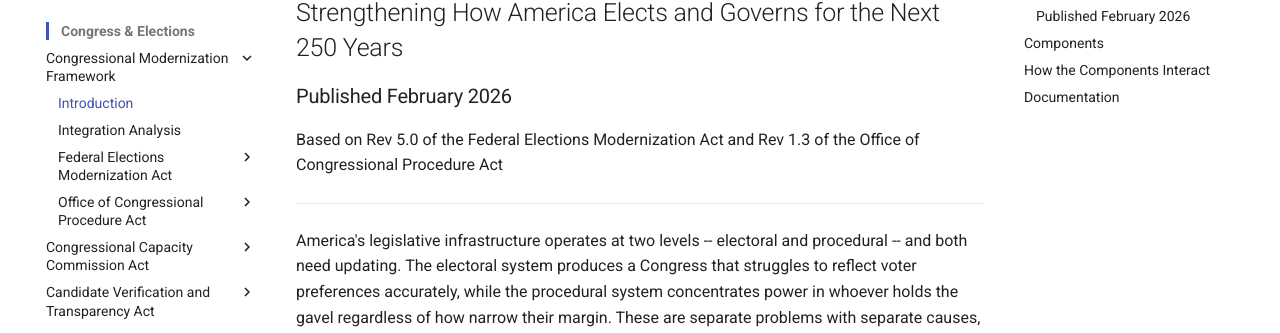
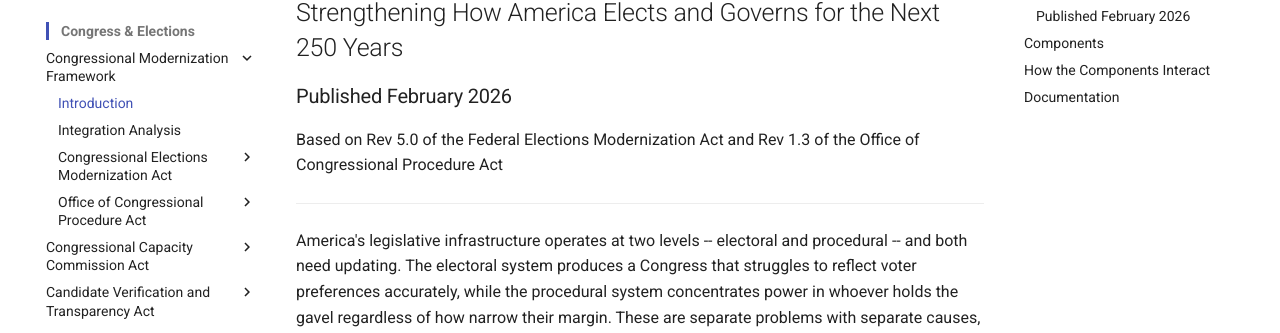
Before and after one commit to albertintech/apai, an MkDocs documentation site: the page built from docs/congress/cmf/introduction.md, in a window 1280 px wide. Shown: the part 185-518 px from the top of the page. Built offline with MkDocs 1.6.1 and Material for MkDocs 9.7.7, drawn with Linux system fonts in a browser that asks for light colours; some of the changed lines change nothing that is shown.

Commit message:
Update mkdocs.yml

```diff
--- a/mkdocs.yml
+++ b/mkdocs.yml
@@ -35,29 +35,29 @@ nav:
           - Congressional Modernization Framework:
                 - Introduction: congress/cmf/introduction.md
                 - Integration Analysis: congress/cmf/integration-analysis.md
-                - Federal Elections Modernization Act:
-                      - Introduction: congress/cmf/fema/introduction.md
-                      - Overview: congress/cmf/fema/overview.md
-                      - Legislative Text: congress/cmf/fema/legislative-text.md
-                      - Policy Rationale: congress/cmf/fema/policy-rationale.md
+                - Congressional Elections Modernization Act:
+                      - Introduction: congress/cmf/cema/introduction.md
+                      - Overview: congress/cmf/cema/overview.md
+                      - Legislative Text: congress/cmf/cema/legislative-text.md
+                      - Policy Rationale: congress/cmf/cema/policy-rationale.md
                       - Reference Materials:
-                            - What Changes For Voters: congress/cmf/fema/what-changes-for-voters.md
-                            - Sample Ballot (Multi-Member District): congress/cmf/fema/sample-mmd-ballot.md
-                            - Sample Ballot (Single-Member District): congress/cmf/fema/sample-smd-ballot.md
-                            - House Member Guide: congress/cmf/fema/house-member-guide.md
-                            - Voting Methods Explainer: congress/cmf/fema/voting-methods-technical-explainer.md
-                            - FCAO Explainer: congress/cmf/fema/fcao-explainer.md
-                            - Constitutional Authority Memorandum: congress/cmf/fema/constitutional-authority-technical-memorandum.md
-                            - Constitutional Boundaries of PR: congress/cmf/fema/constitutional-boundaries-of-proportional-representation.md
-                            - Design Response Memorandum: congress/cmf/fema/design-response-memorandum.md
+                            - What Changes For Voters: congress/cmf/cema/what-changes-for-voters.md
+                            - Sample Ballot (Multi-Member District): congress/cmf/cema/sample-mmd-ballot.md
+                            - Sample Ballot (Single-Member District): congress/cmf/cema/sample-smd-ballot.md
+                            - House Member Guide: congress/cmf/cema/house-member-guide.md
+                            - Voting Methods Explainer: congress/cmf/cema/voting-methods-technical-explainer.md
+                            - Constitutional Authority Memorandum: congress/cmf/cema/constitutional-authority-technical-memorandum.md
+                            - Constitutional Boundaries of PR: congress/cmf/cema/constitutional-boundaries-of-proportional-representation.md
+                            - Design Response Memorandum: congress/cmf/cema/design-response-memorandum.md
                       - Comparative Analysis:
-                            - Electoral Reform Comparative Analysis: congress/cmf/fema/comparative-analysis.md
-                            - Fair Representation Act Overview: congress/cmf/fema/fair-representation-act-overview.md
+                            - Electoral Reform Comparative Analysis: congress/cmf/cema/comparative-analysis.md
+                            - Fair Representation Act Overview: congress/cmf/cema/fair-representation-act-overview.md
                       - Position Papers:
-                            - The Case for Blind Districting: congress/cmf/fema/the-case-for-blind-districting.md
-                            - Why Not Single Transferable Vote: congress/cmf/fema/why-not-stv.md
-                            - Why Not Fusion Voting: congress/cmf/fema/why-not-fusion-voting.md
-                            - Why Not Condorcet: congress/cmf/fema/why-not-condorcet.md
+                            - The Case for Blind Districting: congress/cmf/cema/the-case-for-blind-districting.md
+                            - Why Not Single Transferable Vote: congress/cmf/cema/why-not-stv.md
+                            - Why Not Fusion Voting: congress/cmf/cema/why-not-fusion-voting.md
+                            - Why Not Condorcet: congress/cmf/cema/why-not-condorcet.md
+                            - Why Not Presidential Elections: congress/cmf/cema/why-not-presidential-elections.md
                 - Office of Congressional Procedure Act:
                       - Introduction: congress/cmf/ocp/introduction.md
                       - Overview: congress/cmf/ocp/overview.md
```
